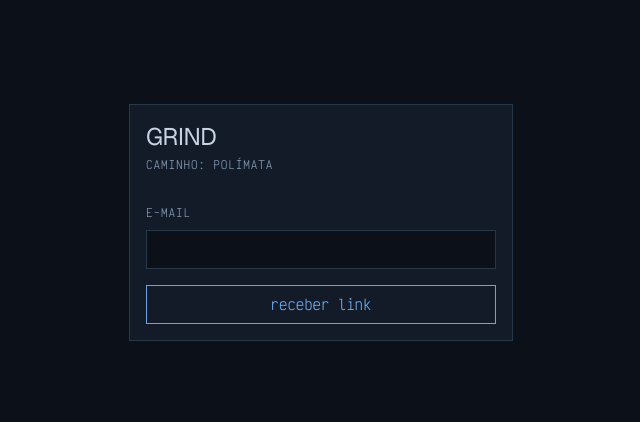
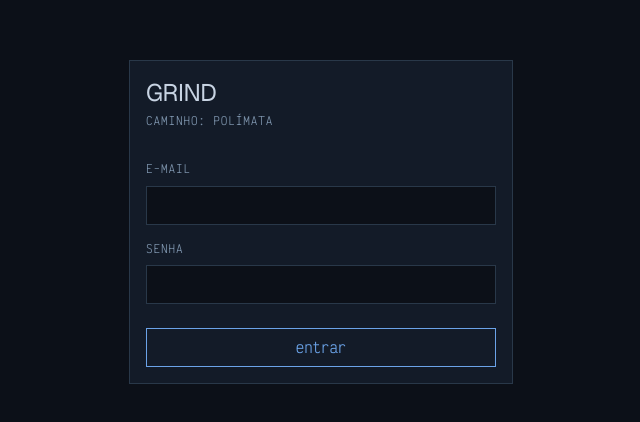
Before and after one commit to notsogreatdavi/grind-system, a Next.js app: page /entrar in a window 1280 px wide. Shown: the part 178-600 px from the top of the page, without its empty margins (319-959 px from the left). Built offline with nearby package versions, Linux system fonts and the light colour scheme.

Commit message:
feat(auth): replace magic link with email and password sign-in
O SMTP embutido do Supabase entrega 2 e-mails por hora, o que travava o
login em um segundo dispositivo. Sendo um sistema de usuário único, senha
tira a entrega de e-mail do caminho crítico.

```diff
--- a/src/app/auth/confirmar/route.ts
+++ /dev/null
@@ -1,20 +0,0 @@
-import { NextResponse, type NextRequest } from "next/server";
-import { clienteServidor } from "@/lib/supabase/servidor";
-
-/** Retorno do magic link: troca o código pela sessão e cai na FICHA. */
-export async function GET(request: NextRequest) {
-  const codigo = request.nextUrl.searchParams.get("code");
-  const destino = request.nextUrl.clone();
-  destino.search = "";
-
-  if (!codigo) {
-    destino.pathname = "/entrar";
-    return NextResponse.redirect(destino);
-  }
-
-  const supabase = await clienteServidor();
-  const { error } = await supabase.auth.exchangeCodeForSession(codigo);
-
-  destino.pathname = error ? "/entrar" : "/";
-  return NextResponse.redirect(destino);
-}
--- a/src/app/entrar/page.tsx
+++ b/src/app/entrar/page.tsx
@@ -1,24 +1,30 @@
 "use client";
 
+import { useRouter } from "next/navigation";
 import { useState } from "react";
 import { clienteNavegador } from "@/lib/supabase/cliente";
 
 /**
- * Login por magic link. Uma tela, um campo: o sistema é de um usuário só e
- * senha aqui seria mais uma coisa pra lembrar sem ganho nenhum.
+ * Login por e-mail e senha.
+ *
+ * Era magic link, mas o SMTP embutido do Supabase entrega 2 e-mails por hora e
+ * o sistema é de um usuário só: logar no celular esbarrava no limite. Senha tira
+ * a entrega de e-mail do caminho crítico. Recuperação é pelo dashboard.
  */
 export default function Entrar() {
+  const router = useRouter();
   const [email, setEmail] = useState("");
-  const [estado, setEstado] = useState<"parado" | "enviando" | "enviado" | "erro">("parado");
+  const [senha, setSenha] = useState("");
+  const [estado, setEstado] = useState<"parado" | "entrando" | "erro">("parado");
   const [erro, setErro] = useState("");
 
-  async function enviar(evento: React.FormEvent) {
+  async function entrar(evento: React.FormEvent) {
     evento.preventDefault();
-    setEstado("enviando");
+    setEstado("entrando");
 
-    const { error } = await clienteNavegador().auth.signInWithOtp({
+    const { error } = await clienteNavegador().auth.signInWithPassword({
       email,
-      options: { emailRedirectTo: `${window.location.origin}/auth/confirmar` },
+      password: senha,
     });
 
     if (error) {
@@ -26,7 +32,9 @@ export default function Entrar() {
       setEstado("erro");
       return;
     }
-    setEstado("enviado");
+
+    router.replace("/");
+    router.refresh();
   }
 
   return (
@@ -35,12 +43,7 @@ export default function Entrar() {
         <h1 className="font-[family-name:var(--font-display)] text-2xl tracking-tight">GRIND</h1>
         <p className="rotulo mt-1">CAMINHO: POLÍMATA</p>
 
-        {estado === "enviado" ? (
-          <p className="mt-8 text-sucesso">
-            Link enviado para {email}. Abra pelo celular e o sistema já entra logado lá.
-          </p>
-        ) : (
-          <form onSubmit={enviar} className="mt-8 flex flex-col gap-2">
+        <form onSubmit={entrar} className="mt-8 flex flex-col gap-2">
           <label htmlFor="email" className="rotulo">
             E-MAIL
           </label>
@@ -53,16 +56,29 @@ export default function Entrar() {
             onChange={(e) => setEmail(e.target.value)}
             className="transicao border border-borda bg-fundo p-2 outline-none focus:border-acento"
           />
+
+          <label htmlFor="senha" className="rotulo mt-2">
+            SENHA
+          </label>
+          <input
+            id="senha"
+            type="password"
+            required
+            autoComplete="current-password"
+            value={senha}
+            onChange={(e) => setSenha(e.target.value)}
+            className="transicao border border-borda bg-fundo p-2 outline-none focus:border-acento"
+          />
+
           <button
             type="submit"
-              disabled={estado === "enviando"}
-              className="transicao mt-2 border border-acento p-2 text-acento hover:bg-acento hover:text-fundo disabled:opacity-40"
+            disabled={estado === "entrando"}
+            className="transicao mt-4 border border-acento p-2 text-acento hover:bg-acento hover:text-fundo disabled:opacity-40"
           >
-              {estado === "enviando" ? "enviando…" : "receber link"}
+            {estado === "entrando" ? "entrando…" : "entrar"}
           </button>
           {estado === "erro" && <p className="mt-2 text-erro">{erro}</p>}
         </form>
-        )}
       </div>
     </main>
   );
--- a/src/proxy.ts
+++ b/src/proxy.ts
@@ -11,7 +11,7 @@ import { NextResponse, type NextRequest } from "next/server";
  * o cookie renovado na resposta.
  */
 
-const PUBLICAS = ["/entrar", "/auth"];
+const PUBLICAS = ["/entrar"];
 
 export async function proxy(request: NextRequest) {
   let resposta = NextResponse.next({ request });
```
Lines whose indentation alone changed are shown as unchanged.
